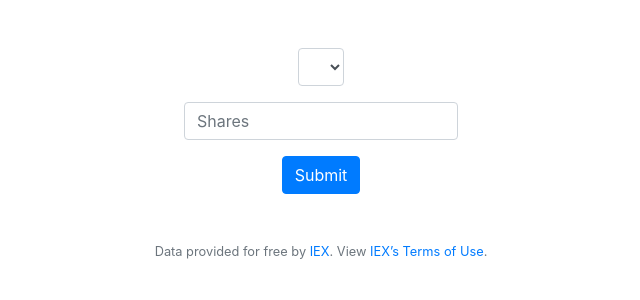
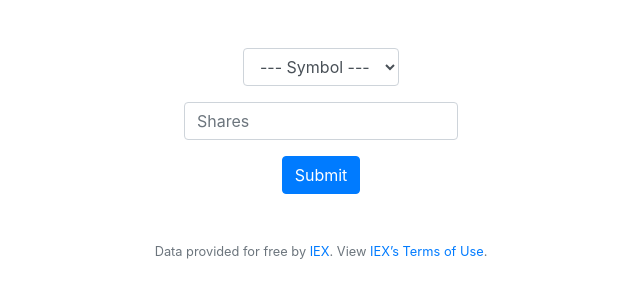
Before and after one commit to walshification/cs50, a Flask app: page /sell in a window 1280 px wide. Shown: the part 76-376 px from the top of the page, without its empty margins (319-959 px from the left). Run offline with Flask 2, Linux system fonts and the light colour scheme; a user stored in the database is signed in; data that the repository does not hold is empty; some libraries are stand-ins or nearby versions.

Commit message:
Add a placeholder select option

```diff
--- a/pset9/finance/templates/sell.html
+++ b/pset9/finance/templates/sell.html
@@ -8,6 +8,7 @@
     <form action="/sell" method="post">
         <div class="form-group">
             <select class="form-control" name="symbol" placeholder="Symbol">
+                <option value="" disabled selected>--- Symbol ---</option>
                 {% for stock in stocks %}
                     <option value={{ stock["symbol"] }}>{{ stock["name"] }}</option>
                 {% endfor %}
```
